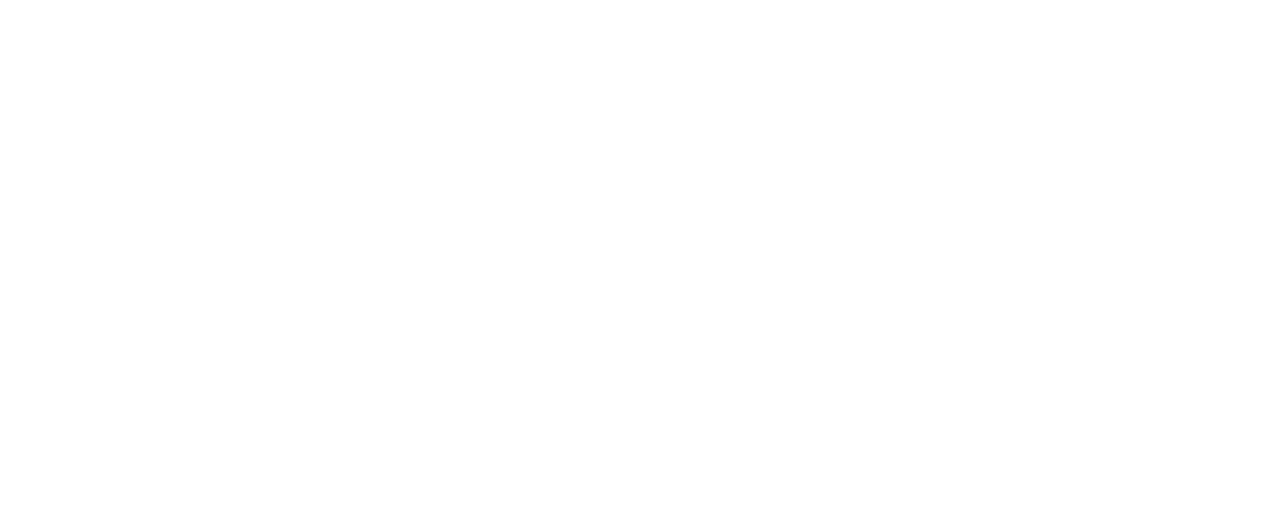
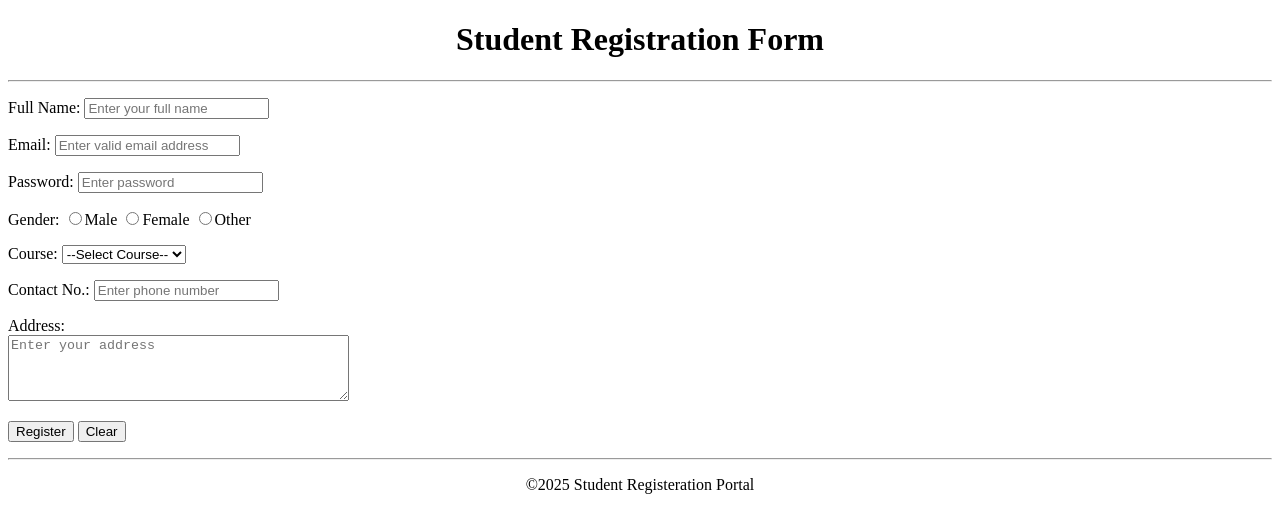
Before and after one commit to swastipradhan18-maker/SwastikaPradhan, a plain HTML site: page exp5.html in a window 1280 px wide. Drawn offline with Linux system fonts and the light colour scheme.

Commit message:
experiment 5

```diff
--- a/exp5.html
+++ b/exp5.html
@@ -3,9 +3,74 @@
 <head>
     <meta charset="UTF-8">
     <meta name="viewport" content="width=device-width, initial-scale=1.0">
-    <title></title>
+    <title>Student Registration Form</title>
 </head>
 <body>
+    <h1 align="center">Student Registration Form</h1>
+    <hr>
 
+    <!-- Registration Form -->
+     <form action="">
+
+        <!-- Full name -->
+         <p>
+         <label for="fullname">Full Name:</label>
+         <input type="text" name="fullname" placeholder="Enter your full name" required>
+         </p>
+
+        <!-- Email -->
+         <p>
+         <label for="email">Email:</label>
+         <input type="email" name="email" placeholder="Enter valid email address" required>
+         </p>
+
+        <!-- Password -->
+         <p>
+         <label for="password">Password:</label>
+         <input type="password" name="password" placeholder="Enter password" required>
+         </p>
+
+        <!-- Gender -->
+         <p>
+         <label for="gender">Gender:</label>
+         <input type="radio" name="gender" value="male" required>Male
+         <input type="radio" name="gender" value="female" required>Female
+         <input type="radio" name="gender" value="other" required>Other
+         </p>
+
+        <!-- Course -->
+         <p>
+         <label for="course">Course:</label>
+         <select name="course" id="course" required>
+            <option value="">--Select Course--</option>
+            <option value="btech">B.Tech</option>
+            <option value="mtech">M.Tech</option>
+            <option value="mca">MCA</option>
+            <option value="bca">BCA</option>
+            <option value="mba">MBA</option>
+         </select>
+         </p>
+
+        <!-- Contact no. -->
+         <p>
+         <label for="contact">Contact No.:</label>
+         <input type="tel" name="contact" placeholder="Enter phone number" required>
+         </p>
+
+        <!-- Address -->
+         <p>
+         <label for="address">Address:</label><br>
+         <textarea name="address" id="address" rows="4" cols="40" placeholder="Enter your address" required></textarea>
+         </p>
+
+        <!-- Buttons -->
+         <p>
+         <input type="submit" value="Register">
+         <input type="reset" value="Clear">
+         </p>
+     </form>
+
+     <hr>
+     <p align="center">&copy;2025 Student Registeration Portal</p>
 </body>
 </html>
```
